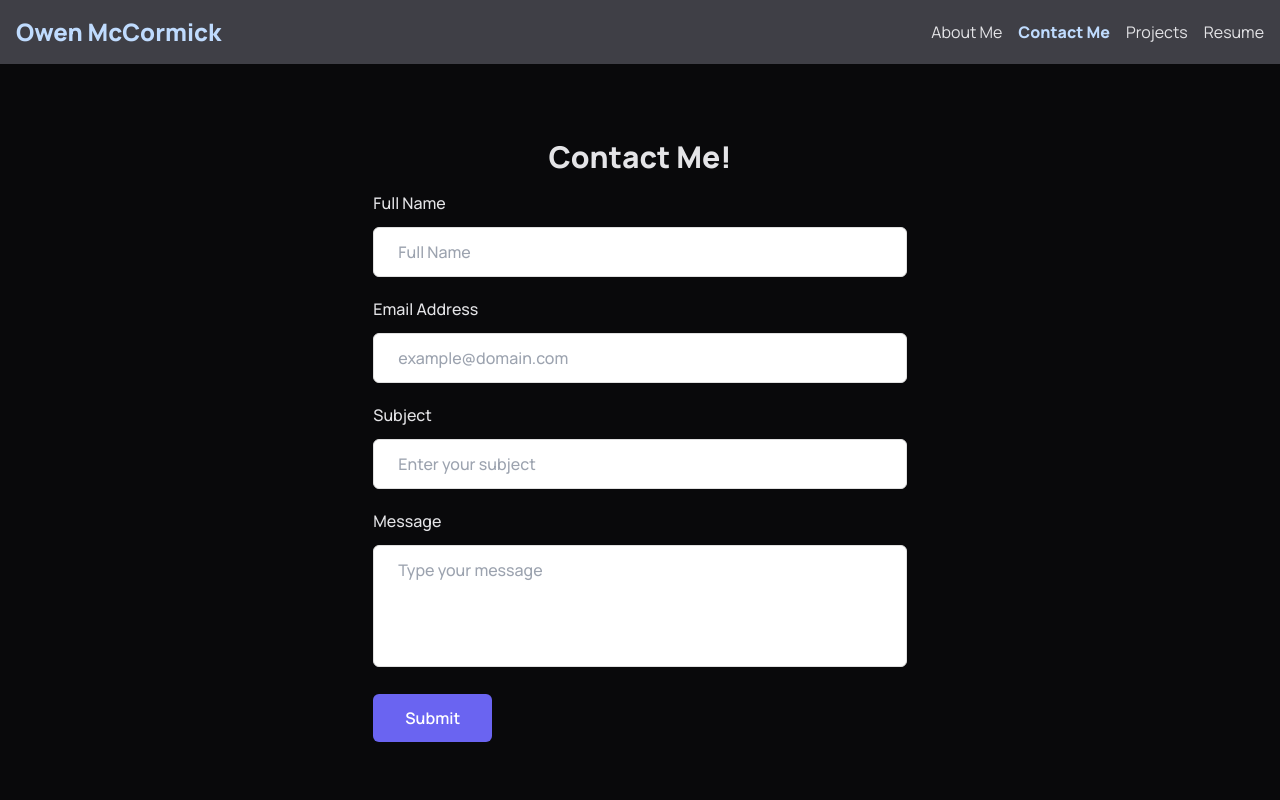
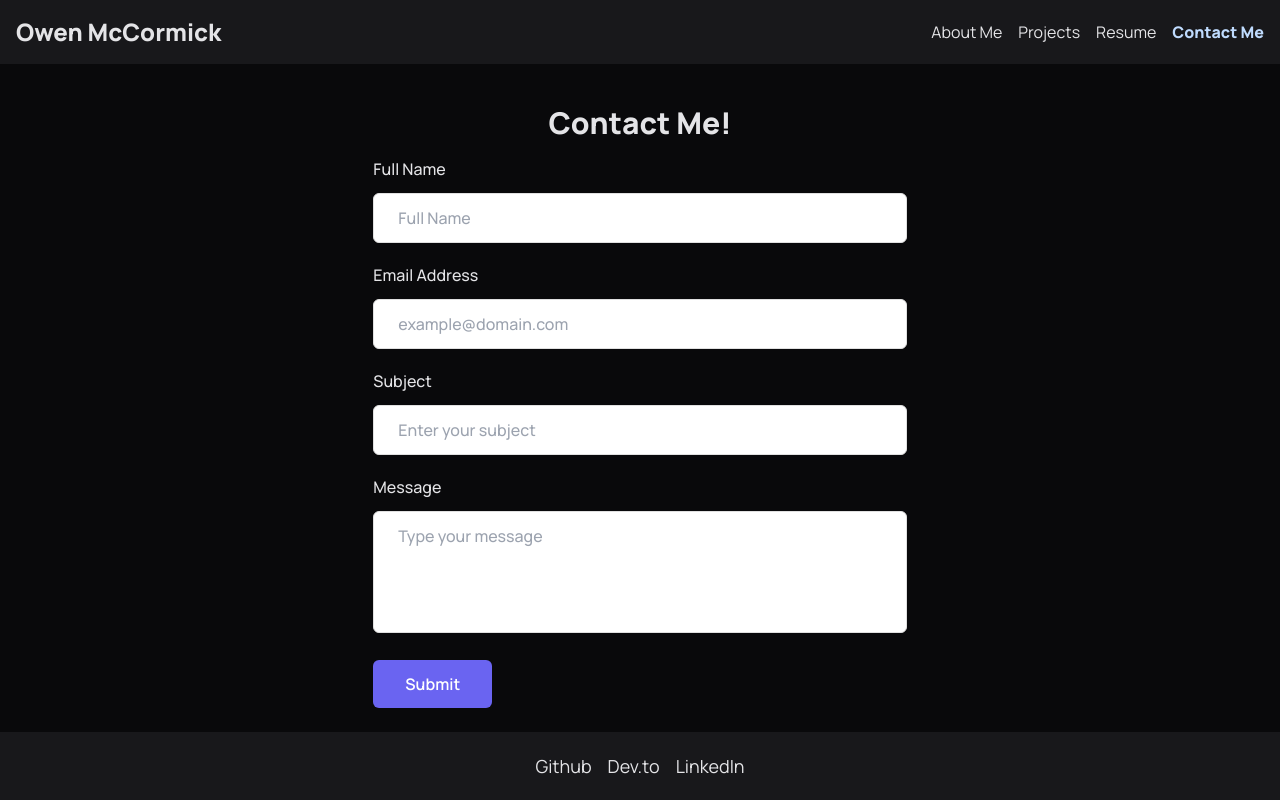
Before and after one commit to nephh/bootcamp-portfolio, a React (Vite) app: page /contact in a window 1280 px wide. Built offline with nearby package versions, Linux system fonts and the light colour scheme.

Commit message:
resume, footer, and styling cleanup

```diff
--- a/src/App.jsx
+++ b/src/App.jsx
@@ -1,13 +1,15 @@
 import { Outlet } from "react-router-dom";
-import Nav from "./components/Nav";
+import Header from "./components/Header";
+import Footer from "./components/Footer";
 
 function App() {
   return (
     <div className="flex h-screen flex-col">
-      <Nav />
+      <Header />
       <div className="manrope-default flex flex-grow items-center justify-center bg-zinc-950 text-lg text-zinc-200">
         <Outlet />
       </div>
+      <Footer />
     </div>
   );
 }
--- /dev/null
+++ b/src/components/Footer.jsx
@@ -0,0 +1,34 @@
+const Footer = () => {
+  return (
+    <footer className="manrope-default w-full bg-zinc-900 py-5 text-lg text-zinc-200">
+      <div className="flex justify-center space-x-4">
+        <a
+          href="https://www.github.com/nephh"
+          target="_blank"
+          rel="noopener noreferrer"
+          className="hover:font-bold"
+        >
+          Github
+        </a>
+        <a
+          href="https://dev.to/nephh"
+          target="_blank"
+          rel="noopener noreferrer"
+          className="hover:font-bold"
+        >
+          Dev.to
+        </a>
+        <a
+          href="https://linkedin.com"
+          target="_blank"
+          rel="noopener noreferrer"
+          className="hover:font-bold"
+        >
+          LinkedIn
+        </a>
+      </div>
+    </footer>
+  );
+};
+
+export default Footer;
--- /dev/null
+++ b/src/components/Header.jsx
@@ -0,0 +1,9 @@
+import Nav from "./Nav";
+
+export default function Header() {
+  return (
+    <nav className="flex items-center justify-between bg-zinc-900 p-4">
+      <Nav />
+    </nav>
+  );
+}
--- a/src/components/Nav.jsx
+++ b/src/components/Nav.jsx
@@ -6,42 +6,40 @@ export default function Nav() {
   const inactiveLink = "manrope-default text-zinc-200 hover:font-bold";
 
   return (
-    <nav className="flex items-center justify-between bg-zinc-700 p-4">
-      <p className="manrope-bold text-2xl text-blue-200">Owen McCormick</p>
-      <div>
+    <>
+      <p className="manrope-bold text-2xl text-zinc-200">Owen McCormick</p>
+      <div className="flex space-x-4">
         <Link
           to="/"
-          className={`${
-            location.pathname === "/" ? activeLink : inactiveLink
-          } mr-4`}
+          className={location.pathname === "/" ? activeLink : inactiveLink}
         >
           About Me
         </Link>
         <Link
-          to="/contact"
-          className={`${
-            location.pathname === "/contact" ? activeLink : inactiveLink
-          } mr-4`}
-        >
-          Contact Me
-        </Link>
-        <Link
           to="/projects"
-          className={`${
+          className={
             location.pathname === "/projects" ? activeLink : inactiveLink
-          } mr-4`}
+          }
         >
           Projects
         </Link>
         <Link
           to="/resume"
-          className={`${
+          className={
             location.pathname === "/resume" ? activeLink : inactiveLink
-          }`}
+          }
         >
           Resume
         </Link>
+        <Link
+          to="/contact"
+          className={
+            location.pathname === "/contact" ? activeLink : inactiveLink
+          }
+        >
+          Contact Me
+        </Link>
       </div>
-    </nav>
+    </>
   );
 }
--- a/src/components/ProjectItem.jsx
+++ b/src/components/ProjectItem.jsx
@@ -1,10 +1,11 @@
-export default function ProjectItem({ title, imgUrl, stack }) {
+export default function ProjectItem({ title, imgUrl, stack, link }) {
   return (
-    <div className="overflow-hidden rounded-md border-2 border-slate-900 transition-all duration-300 hover:scale-105">
+    <a href={link} target="_blank" rel="noopener noreferrer">
+      <div className="overflow-hidden rounded-md border-2 border-zinc-900 transition-all duration-300 hover:scale-105">
         <img
           src={imgUrl}
           alt="project image"
-        className="h-full w-64 object-scale-down cursor-pointer md:h-48 flex justify-center items-center"
+          className="flex h-full w-64 cursor-pointer items-center justify-center object-scale-down md:h-48"
         />
         <div className="w-full p-4">
           <h2 className="mb-2 text-lg font-semibold md:mb-3 md:text-xl">
@@ -15,7 +16,7 @@ export default function ProjectItem({ title, imgUrl, stack }) {
               return (
                 <span
                   key={index}
-                className="inline-block rounded-md border-2 border-slate-900 px-2 py-1 font-semibold dark:border-slate-700"
+                  className="inline-block rounded-md border-2 border-zinc-900 px-2 py-1 font-semibold"
                 >
                   {item}
                 </span>
@@ -24,5 +25,6 @@ export default function ProjectItem({ title, imgUrl, stack }) {
           </p>
         </div>
       </div>
+    </a>
   );
 }
--- a/src/data/projects.js
+++ b/src/data/projects.js
@@ -3,35 +3,35 @@ export default [
     title: "EZ JSON",
     imgUrl: "/ezjson.png",
     stack: ["JavaScript"],
-    link: "/",
+    link: "https://www.github.com/nephh/ez-json",
   },
   {
     title: "ChatSpace",
-    imgUrl: "/assets/test.png",
+    imgUrl: "/chatspace.png",
+    stack: ["HTML", "CSS", "JavaScript"],
+    link: "https://github.com/RickiBobbii/ChatSpace",
+  },
+  {
+    title: "Example",
+    imgUrl: "/8bit-custom.png",
     stack: ["HTML", "CSS", "JavaScript"],
     link: "/",
   },
   {
     title: "Example",
-    imgUrl: "/assets/8bit-custom.png",
+    imgUrl: "/8bit-custom.png",
     stack: ["HTML", "CSS", "JavaScript"],
     link: "/",
   },
   {
     title: "Example",
-    imgUrl: "/assets/8bit-custom.png",
+    imgUrl: "/8bit-custom.png",
     stack: ["HTML", "CSS", "JavaScript"],
     link: "/",
   },
   {
     title: "Example",
-    imgUrl: "/assets/8bit-custom.png",
-    stack: ["HTML", "CSS", "JavaScript"],
-    link: "/",
-  },
-  {
-    title: "Example",
-    imgUrl: "/assets/8bit-custom.png",
+    imgUrl: "/8bit-custom.png",
     stack: ["HTML", "CSS", "JavaScript"],
     link: "/",
   },
--- a/src/pages/About.jsx
+++ b/src/pages/About.jsx
@@ -6,7 +6,18 @@ export default function About() {
         alt="Profile Picture"
         className="mb-4 h-40 rounded-full"
       />
-      <p className="text-center text-lg">About me goes here</p>
+      <p className="text-center text-2xl leading-9">
+        Hello! My name is Owen and I am on the road to becoming a junior
+        developer.
+        <br />
+        You might find me online as neph or nebusoku.
+        <br />I love to learn and create, and am constantly trying to improve my
+        skills and become a better thinker. Check out some of my projects over
+        on the projects page, or get in contact with me through the contact
+        form.
+        <br />I am incredibly excited to continue this journey and create useful
+        tools.
+      </p>
     </div>
   );
 }
--- a/src/pages/Contact.jsx
+++ b/src/pages/Contact.jsx
@@ -1,14 +1,17 @@
 export default function Contact() {
   return (
-    <div className="flex items-center justify-center w-5/12">
+    <div className="flex w-5/12 items-center justify-center">
       <div className="mx-auto w-full">
         <form>
-          <h2 className="flex justify-center font-extrabold text-3xl m-4">Contact Me!</h2>
+          <h2 className="m-4 flex justify-center text-3xl font-extrabold">
+            Contact Me!
+          </h2>
           <div className="mb-5">
             <label htmlFor="name" className="mb-3 block text-base font-medium">
               Full Name
             </label>
             <input
+              required
               type="text"
               name="name"
               id="name"
@@ -21,6 +24,7 @@ export default function Contact() {
               Email Address
             </label>
             <input
+              required
               type="email"
               name="email"
               id="email"
@@ -36,6 +40,7 @@ export default function Contact() {
               Subject
             </label>
             <input
+              required
               type="text"
               name="subject"
               id="subject"
@@ -51,6 +56,7 @@ export default function Contact() {
               Message
             </label>
             <textarea
+              required
               rows="4"
               name="message"
               id="message"
--- a/src/pages/Projects.jsx
+++ b/src/pages/Projects.jsx
@@ -3,7 +3,7 @@ import ProjectItem from "../components/ProjectItem";
 
 export default function Portfolio() {
   return (
-    <div className="flex flex-col items-center justify-center">
+    <div className="flex flex-col justify-center">
       <h2 className="flex justify-center font-extrabold text-3xl m-6">My Projects</h2>
       <div className="grid grid-cols-1 gap-4 md:grid-cols-2 lg:grid-cols-3">
         {projects.map((project, index) => {
--- a/src/pages/Resume.jsx
+++ b/src/pages/Resume.jsx
@@ -1,7 +1,8 @@
 export default function Resume() {
   return (
     <div className="flex flex-col items-center justify-center">
-      <p>Click the button below to download my resume</p>
+      <p className="text-2xl mb-2">Click the button below to download my resume</p>
+      <p className="text-sm">I don't have a resume put together yet, I'm working on it :)</p>
       <a href="/path/to/resume.pdf" download>
         <button className="mt-4 rounded-md bg-zinc-200 p-2 font-extrabold text-zinc-900 transition-all duration-300 hover:scale-105">
           Download Resume
```
Also changed, not shown: public/8bit-custom.png (added), public/chatspace.png (added). Lines whose indentation alone changed are shown as unchanged.
